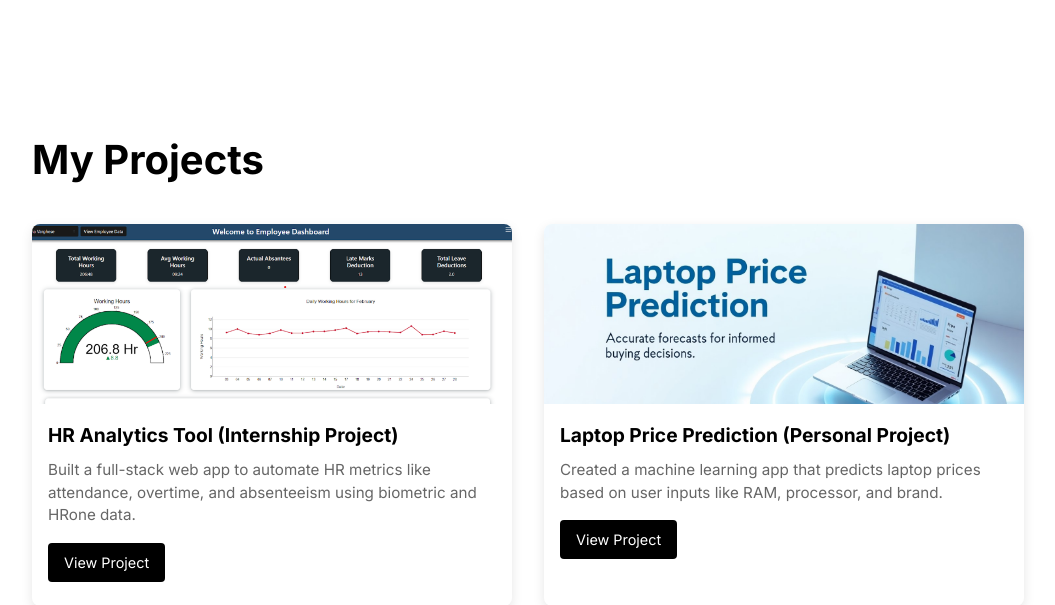
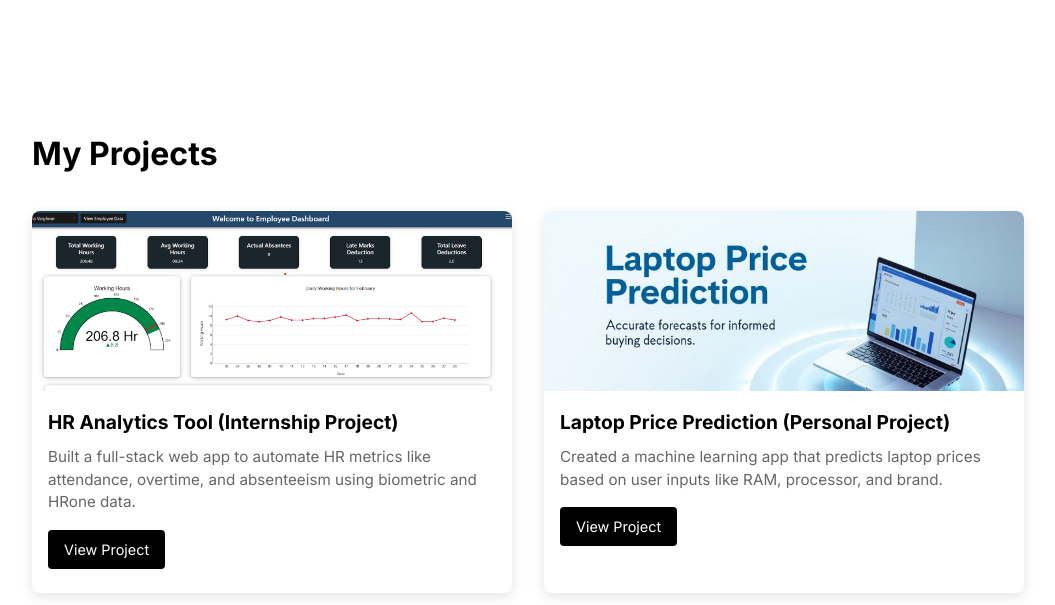
Before and after one commit to adityaaa-09/Portfolio-Project, a Flask app: page /portfolio in a window 1280 px wide. Shown: the top 605 px of the page, without its empty margins (112-1167 px from the left). Run offline with Flask 3, Linux system fonts and the light colour scheme.

Commit message:
Update portfolio.css

```diff
--- a/static/css/portfolio.css
+++ b/static/css/portfolio.css
@@ -132,7 +132,7 @@ body {
 }
 
 .portfolio-content h1 {
-    font-size: 2.5rem;
+    font-size: 2rem;
     font-weight: 700;
     margin-bottom: 2rem;
     color: #000;
@@ -140,7 +140,6 @@ body {
     transform: translateY(20px);
     animation: fadeInUp 0.8s ease forwards;
     animation-delay: 0.3s;
-    position: relative;
 }
 
 .portfolio-grid {
```
